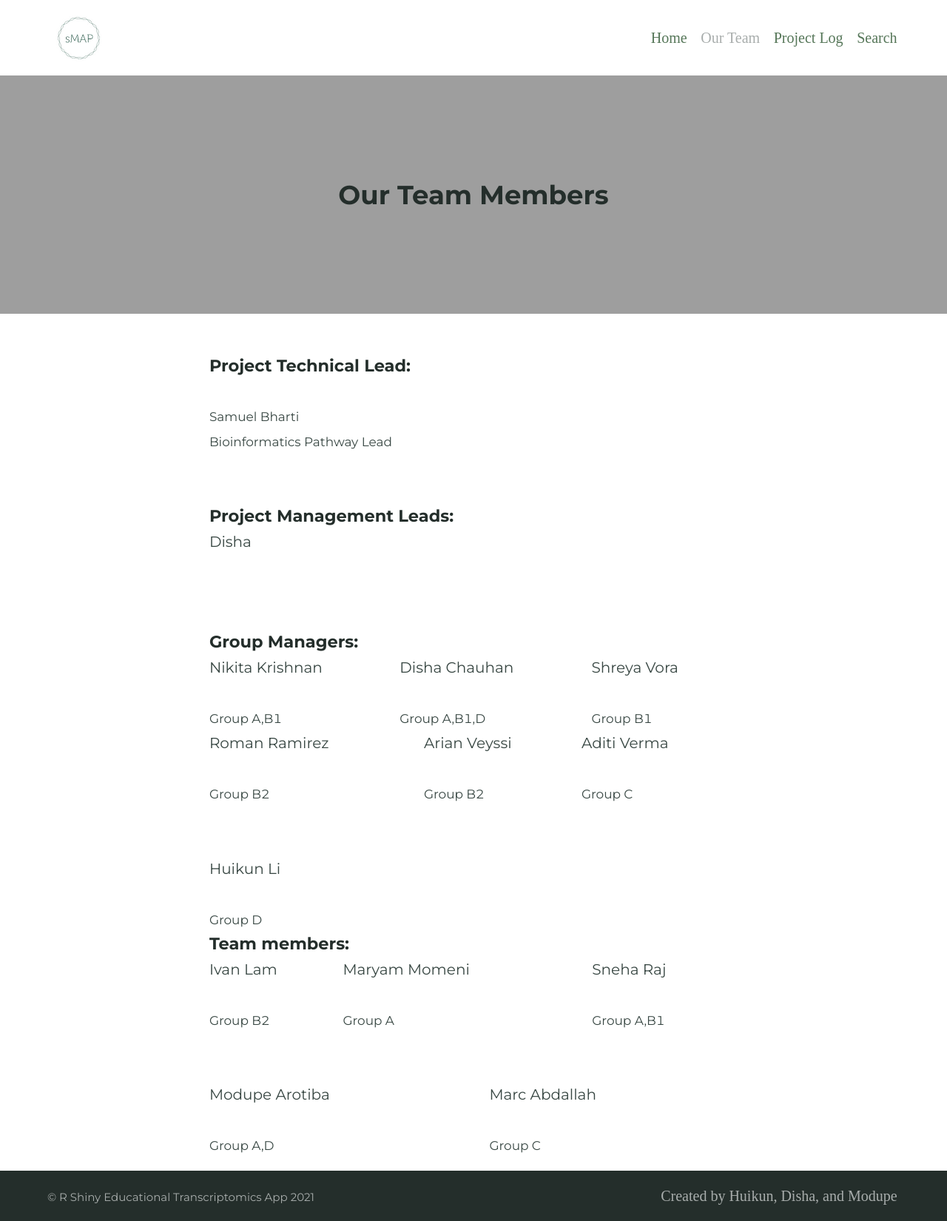
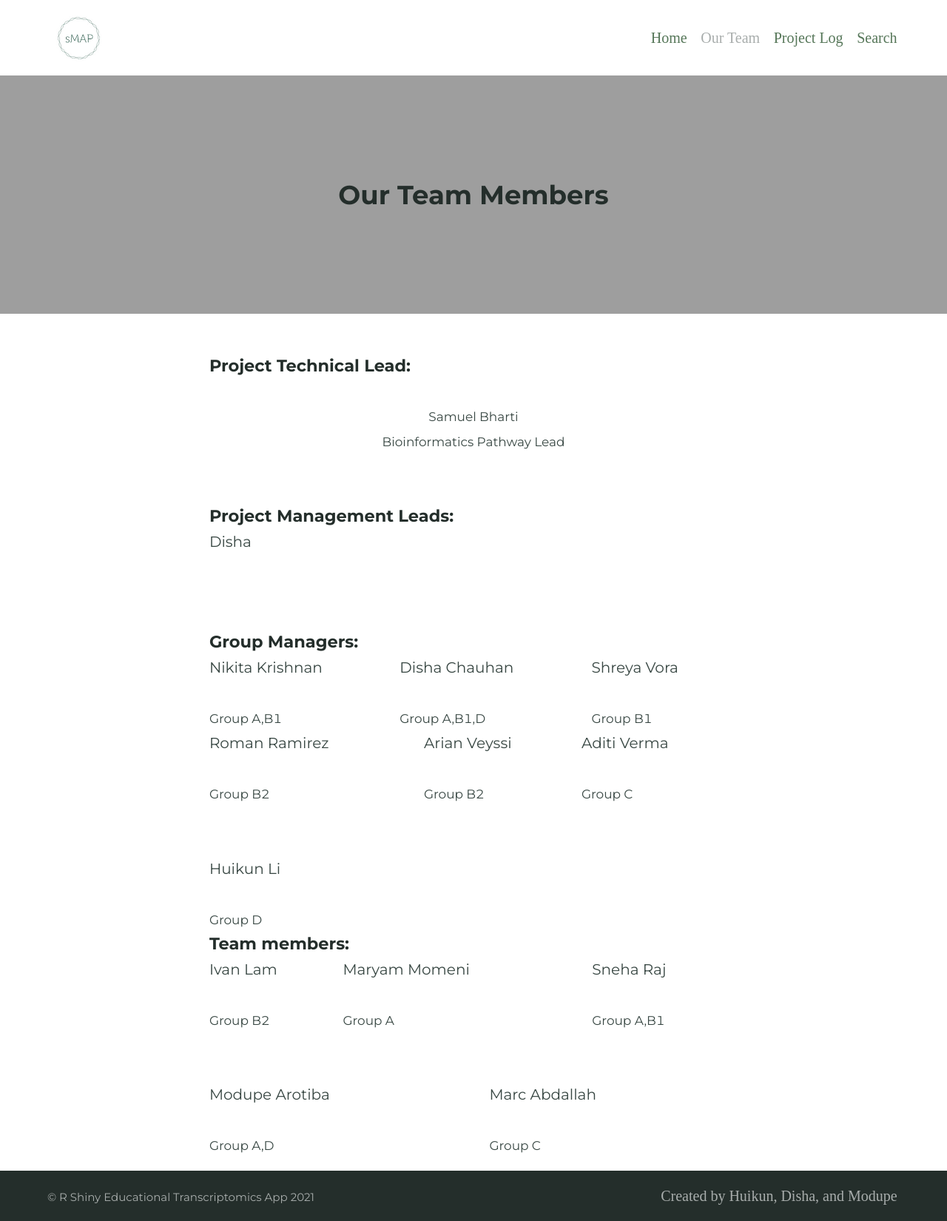
Before and after one commit to BI-STEM-Away/sMAP, a Jekyll site: the page built from ourTeam.md, in a window 1280 px wide. Shown: the whole page at 74% size. Built offline with Jekyll 4.4.1, drawn with Linux system fonts in a browser that asks for light colours.

Commit message:
Update ourTeam.md

```diff
--- a/ourTeam.md
+++ b/ourTeam.md
@@ -15,10 +15,10 @@ feature_image: https://bi-stem-away.github.io/shiny_app_dev/images/Banner3.jpg
   <tbody>
     <!-- Images -->
     <tr>
-      <td>Samuel Bharti</td>
+      <td style="text-align:center">Samuel Bharti</td>
     </tr>
     <tr>
-      <td>Bioinformatics Pathway Lead</td>
+      <td style="text-align:center">Bioinformatics Pathway Lead</td>
     </tr>
   </tbody>
 </table>
```
